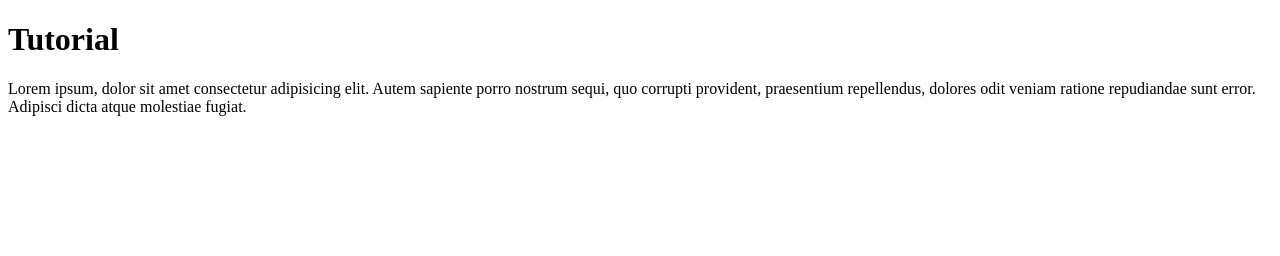
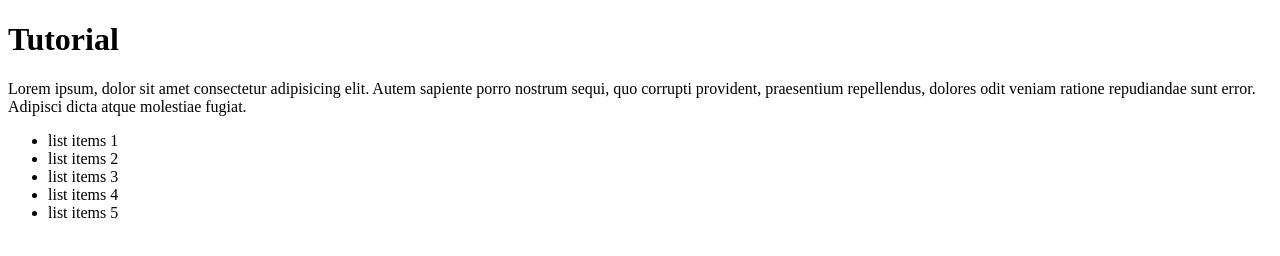
Before and after one commit to sindbad771/stading, a plain HTML site: page index.html in a window 1280 px wide. Drawn offline with Linux system fonts and the light colour scheme.

Commit message:
added list items

```diff
--- a/index.html
+++ b/index.html
@@ -8,5 +8,12 @@
 <body>
  <h1>Tutorial</h1>
  <p>Lorem ipsum, dolor sit amet consectetur adipisicing elit. Autem sapiente porro nostrum sequi, quo corrupti provident, praesentium repellendus, dolores odit veniam ratione repudiandae sunt error. Adipisci dicta atque molestiae fugiat.</p>
+ <ul>
+   <li>list items 1</li>
+   <li>list items 2</li>
+   <li>list items 3</li>
+   <li>list items 4</li>
+   <li>list items 5</li>
+ </ul>
 </body>
 </html>
```
